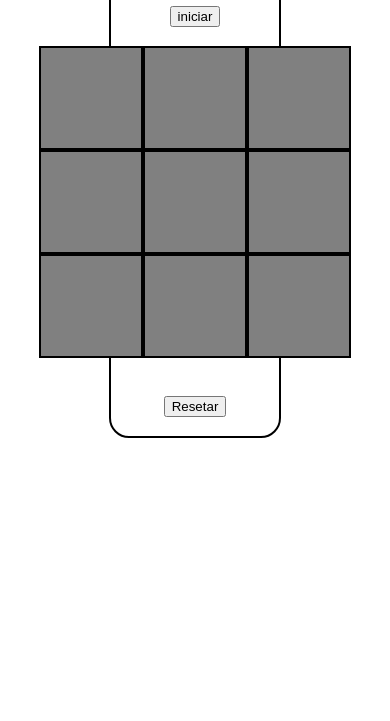
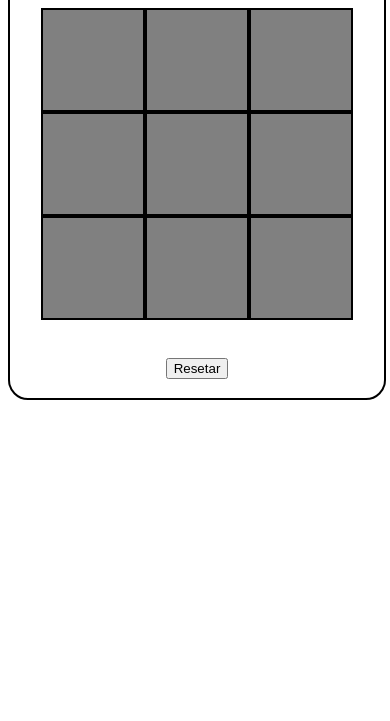
Before and after one commit to SunDuckz/JogoDaVelha_SENAC_T14_JS, a plain HTML site: page index.html in a window 390 px wide. Shown: the part 123-844 px from the top of the page. Drawn offline with Linux system fonts and the light colour scheme.

Commit message:
Update index.html
bug correction

```diff
--- a/index.html
+++ b/index.html
@@ -14,7 +14,7 @@
         align-items: center;
         border: 2px solid black;
         border-radius: 20px;
-        WIDTH: 30%;
+        WIDTH: 36%;
     }
     .row {
         display: flex;
@@ -40,6 +40,18 @@
     .highlight{
         color:red;
     }
+    @media (max-width: 768px) {
+        .full-box{
+        MARGIN: auto;
+        display: flex;
+        font-family: cursive;
+        flex-direction: column;
+        align-items: center;
+        border: 2px solid black;
+        border-radius: 20px;
+        WIDTH: 50%;
+        }
+    }
     @media (max-width: 500px ) {
         .full-box{
         MARGIN: auto;
@@ -49,7 +61,7 @@
         align-items: center;
         border: 2px solid black;
         border-radius: 20px;
-        WIDTH: 45%;
+        WIDTH: 100%;
     }
     }
 </style>
@@ -238,12 +250,12 @@
                 if (turno == "p1") {
                     box.textContent = p1;
                     turno = "p2"
-                    verificarEmpate();
                     if (verificarVitoria(p1,"jogador 1") == true){
                         removerEvento("onclick")
                         return
                     };
                     verificarEmpate();
+                    return
                 }
                 if (turno == "p2"){
                     box.textContent = p2;
```
